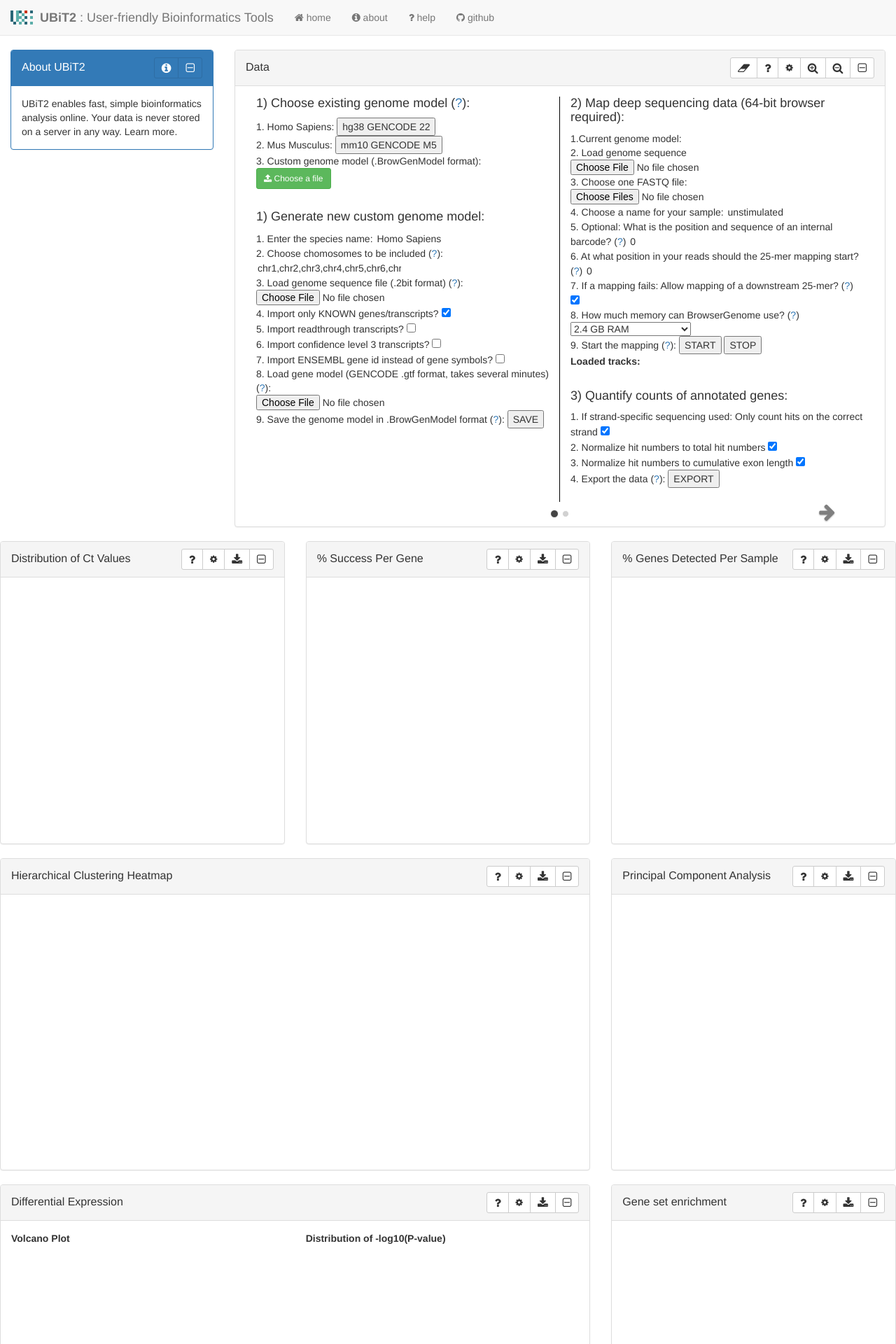
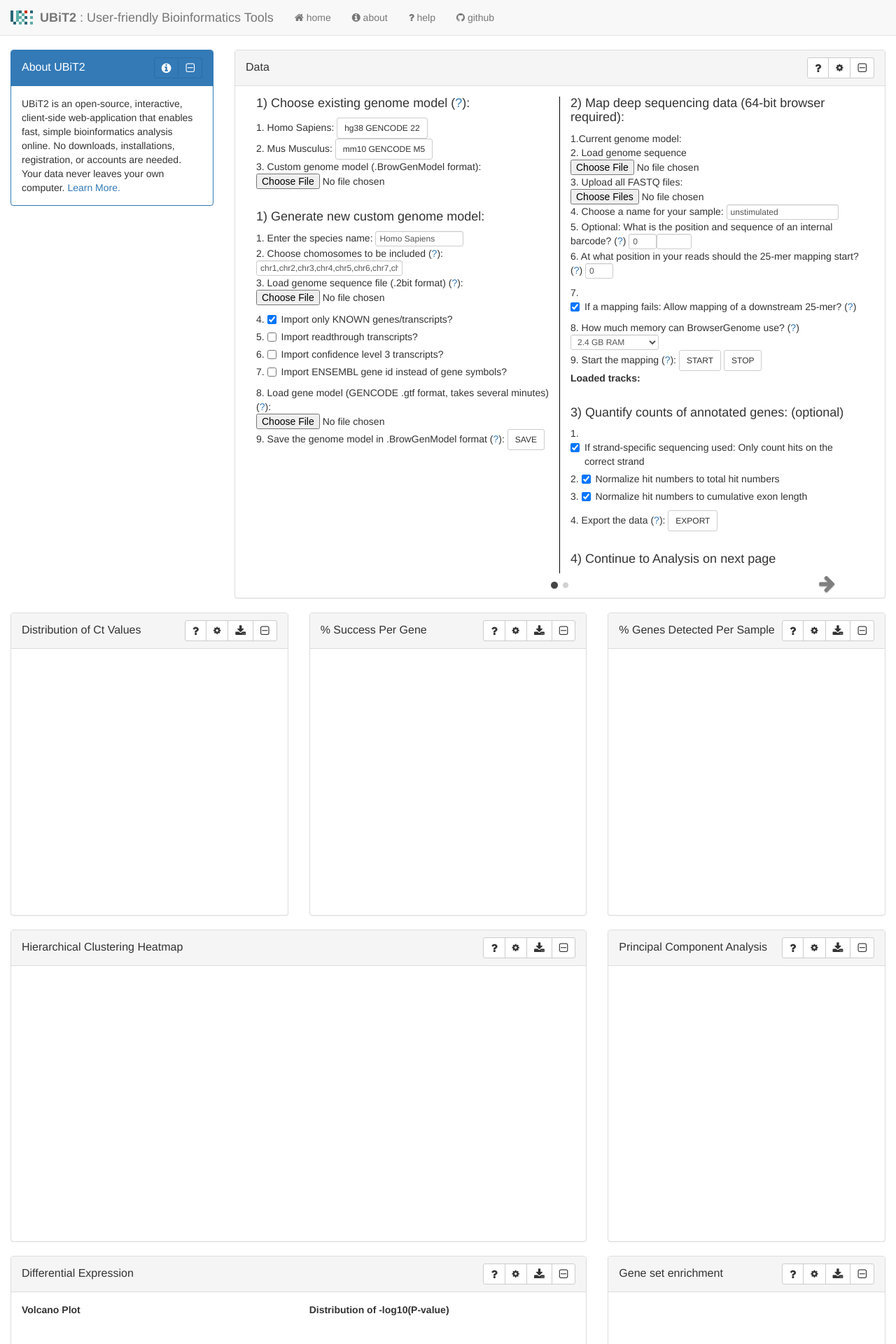
Before and after one commit to JEFworks/ubit2, a Jekyll site: the page built from index.html, in a window 1280 px wide. Shown: the top 1920 px of the page at 70% size. Built offline with Jekyll 4.4.1, drawn with Linux system fonts in a browser that asks for light colours; a script that is not in the unit is left out.

Commit message:
Fixed unclosed first row tag, reformatted inputs and buttons to Bootstrap formats, moved clear table button

```diff
--- a/_includes/head.html
+++ b/_includes/head.html
@@ -31,6 +31,7 @@
      $('[data-toggle="tooltip"]').tooltip({
          placement : 'bottom'
      });
+
      // the first active slide was set to the table because of some overlap glitch
      // $('.carousel').carousel('next');
      $('.carousel').carousel({
@@ -48,7 +49,6 @@
             return;
          }
      });
-
      $('.btn').on('click',function(){
        path = "";
        item = "sup";
--- a/css/jquery.fileupload.css
+++ b/css/jquery.fileupload.css
@@ -10,6 +10,14 @@
  * http://www.opensource.org/licenses/MIT
  */
 
+ /* Default bootstrap only goes to sm */
+.input-xs {
+  height: 22px;
+  padding: 2px 5px;
+  font-size: 12px;
+  line-height: 1.5; /* If Placeholder of the input is moved up, rem/modify this. */
+  border-radius: 3px;
+}
 .fileinput-button {
   position: relative;
   overflow: hidden; /* hides tool tip but also fixes weird scrollbar issue*/
@@ -20,8 +28,6 @@
   top: 0;
   right: 0;
   margin: 0;
-  opacity: 0;
-  -ms-filter: 'alpha(opacity=0)';
   font-size: 200px !important;
   direction: ltr;
   cursor: pointer;
@@ -30,16 +36,28 @@ input[type="file"] {
   line-height: 1ex;
 }
 /* for the filename textbox */
+/*
 input[type="text"]
 {
-    background: transparent;
-    border: none;
+  background-color: #f6f6f6;
+  border: solid 0.75px gray;
 }
+input[type="text"]:hover, textarea:hover {
+  background-color : #dddddd;
+}
+*/
 .carousel-controls{
   position:relative;
   width:100%;
   margin:0 auto;
 }
+/* for flexslider
+.flex-direction-nav{
+  position:relative;
+  width:100%;
+  margin:0 auto;
+}
+*/
 .carousel-indicators{
    top:8px;
 }
@@ -61,11 +79,6 @@ input[type="text"]
   display: none;
 }
 
-input[type="text"]:hover, textarea:hover {
-  border:solid 0.75px gray;
-  background-color : #f6f6f6;
-}
-
 /* Fixes for IE < 8 */
 @media screen\9 {
   .fileinput-button input {
--- a/index.html
+++ b/index.html
@@ -24,7 +24,7 @@ layout: default
 	  <div class="clearfix"></div>
 	</div>
 	<div class="panel-body collapse in" id="infoClose">
-	  UBiT2 enables fast, simple bioinformatics analysis online. Your data is never stored on a server in any way. Learn more.
+	  UBiT2 is an open-source, interactive, client-side web-application that enables fast, simple bioinformatics analysis online. No downloads, installations, registration, or accounts are needed. Your data never leaves your own computer. <a href="about.html">Learn More.</a>
 	</div>
       </div>
       <div id="loading_image" align="center" style="color:red"><h3><i class="fa fa-spinner fa-spin"></i> analyzing <i class="fa fa-spinner fa-spin"></i></h3></div>
@@ -39,11 +39,6 @@ layout: default
 	           		<!-- text field that dynamically displays name of uploaded file
 	           		<input id="filename" type="text" style="display: none;"/>
 	           		-->
-	           		<a class="btn btn-default btn-sm" id = "erase">
-	           		 <span data-toggle="tooltip" data-trigger="hover" title="Clear table">
-	           		  <i class="fa fa-lg fa-eraser"></i>
-	           		 </span>
-	           		</a>
 	           		<a class="btn btn-default btn-sm" data-toggle="tab" href="#dataDesc" aria-expanded="false" aria-controls="dataDesc">
 	           		 <span data-toggle="tooltip" data-trigger="hover" title="Help">
 	           		  <i class="fa fa-lg fa-question"></i>
@@ -52,16 +47,6 @@ layout: default
 	           		<a class="btn btn-default btn-sm" data-toggle="tab" href="#dataOptions" aria-expanded="false" aria-controls="dataOptions">
 	           		  <span data-toggle="tooltip" data-trigger="hover" title="Options">
 	           		  <i class="fa fa-gear"></i>
-	           		 </span>
-	           		</a>
-	           		<a class="btn btn-default btn-sm" href="#dataZoomIn" aria-expanded="false" aria-controls="dataZoomIn">
-	           		  <span data-toggle="tooltip" data-trigger="hover" title="Zoom in">
-	           		  <i id = "zoomin" class="fa fa-lg fa-search-plus"></i>
-	           		 </span>
-	           		</a>
-	           		<a class="btn btn-default btn-sm" href="#dataZoomOut" aria-expanded="false" aria-controls="dataZoomOut">
-	           		  <span data-toggle="tooltip" data-trigger="hover" title="Zoom out">
-	           		  <i id = "zoomout" class="fa fa-lg fa-search-minus" onClick="document.getElementsByClassName('hot handsontable')[0].style.height='600px'; document.getElementById('incsv').style.height='600px';"></i>
 	           		 </span>
 	           		</a>
 	           		<a class="btn btn-default btn-sm" data-toggle="collapse" href="#dataClose" aria-expanded="false" aria-controls="dataClose">
@@ -106,28 +91,50 @@ layout: default
 				      	<div class="col-sm-6 border-right">
 				      		<h4 style = "margin-top: 0;"> 1) Choose existing genome model (<a href="javascript:Help(0);">?</a>):</h4>
 					      	1. Homo Sapiens:
-					      	<button onclick='DownloadBrowGenModel("hg38 GENCODE 22.BrowGenModel");'>hg38 GENCODE 22</button><br>
+					      	<button class="btn btn-default btn-sm" onclick='DownloadBrowGenModel("hg38 GENCODE 22.BrowGenModel");'>hg38 GENCODE 22</button><br>
 					      	2. Mus Musculus:
-					      	<button onclick='DownloadBrowGenModel("mm10 GENCODE M5.BrowGenModel");'>mm10 GENCODE M5</button><br>
+					      	<button class="btn btn-default btn-sm" onclick='DownloadBrowGenModel("mm10 GENCODE M5.BrowGenModel");'>mm10 GENCODE M5</button><br>
 					      	3. Custom genome model (.BrowGenModel format): <br>
-					      	<a class="btn btn-success btn-sm fileinput-button" id = "upload">
-					      	   <span data-toggle="tooltip" data-trigger="hover" title="Upload">
-					      	      <i class="fa fa-upload"></i>
-					      	      Choose a file
-					      	   </span>
-					      	   <input type="file" name="file" id="genomemodelfile" />
-					      	</a>
-					      	<br><br>
+					      	<input type="file" name="file" id="genomemodelfile" />
+					      	<br>
 					      	<h4> 1) Generate new custom genome model:</h4>
-		      				1. Enter the species name: <input type="text" id="speciesname" value="Homo Sapiens" style="width:30%"/><br>
-		      				2. Choose chomosomes to be included (<a href="javascript:Help(1);">?</a>): <input type="text" id="chromosomeselection" value="chr1,chr2,chr3,chr4,chr5,chr6,chr7,chr8,chr9,chr10,chr11,chr12,chr13,chr14,chr15,chr16,chr17,chr18,chr19,chr20,chr21,chr22,chrX,chrY,chrM" style="width:50%"/><br>
+				      	    1. Enter the species name:
+	      					<input type="text" class="form-control input-xs" id="speciesname" value="Homo Sapiens" style="width:30%; display: inline;"/>
+	      					<br>
+	      					2. Choose chomosomes to be included (<a href="javascript:Help(1);">?</a>):
+	      					<input type="text" class="form-control input-xs" id="chromosomeselection" value="chr1,chr2,chr3,chr4,chr5,chr6,chr7,chr8,chr9,chr10,chr11,chr12,chr13,chr14,chr15,chr16,chr17,chr18,chr19,chr20,chr21,chr22,chrX,chrY,chrM" style="width:50%; display: inline;"/><br>
+
 		      	            3. Load genome sequence file (.2bit format) (<a href="javascript:Help(2);">?</a>): <input type="file" id="genomefile4"/>
-		      	            4. Import only KNOWN genes/transcripts? <input type="checkbox" id="import_onlyknown" checked/><br>
-		      	            5. Import readthrough  transcripts? <input type="checkbox" id="import_readthrough"/><br>
-		      	            6. Import confidence level 3 transcripts? <input type="checkbox" id="import_level3"/><br>
-		      	            7. Import ENSEMBL gene id instead of gene symbols?  <input type="checkbox" id="import_ENSG"/><br>
-		      	            8. Load gene model (GENCODE .gtf format, takes several minutes) (<a href="javascript:Help(3);">?</a>): <input type="file" id="refgenealignmentfile" name="files[]"/>
-		      	            9. Save the genome model in .BrowGenModel format (<a href="javascript:Help(4);">?</a>): <button onclick='SaveGenomeModel();'>SAVE</button>
+		      	            <div class="checkbox">
+		      	            	4.
+		      	            	<label>
+		      	            		<input type="checkbox" id="import_onlyknown" checked/>
+		      	            		Import only KNOWN genes/transcripts?
+		      	            	</label>
+		      	            </div>
+		      	            <div class="checkbox">
+		      	            	5.
+		      	            	<label>
+		      	            		<input type="checkbox" id="import_readthrough"/>
+			      	            	Import readthrough  transcripts?
+			      	            </label>
+			      	        </div>
+			      	        <div class="checkbox">
+			      	            6.
+			      	            <label>
+			      	            	<input type="checkbox" id="import_level3"/>
+			      	            	Import confidence level 3 transcripts?
+			      	            </label>
+			      	        </div>
+			      	        <div class="checkbox">
+			      	            7.
+			      	            <label>
+			      	            	<input type="checkbox" id="import_ENSG"/>
+			      	            	Import ENSEMBL gene id instead of gene symbols?
+			      	            </label>
+			      	        </div>
+			      	        8. Load gene model (GENCODE .gtf format, takes several minutes) (<a href="javascript:Help(3);">?</a>): <input type="file" id="refgenealignmentfile" name="files[]"/>
+			      	        9. Save the genome model in .BrowGenModel format (<a href="javascript:Help(4);">?</a>): <button class="btn btn-default btn-sm" onclick='SaveGenomeModel();'>SAVE</button>
 		      				<br><br>
 				      	</div>
 				      	<div id='SeqProgress' style="display:none; padding: 10px; border: 10px solid #CCC; background: #EEE; width:600px; position:absolute; right:20;bottom:20"></div>
@@ -137,32 +144,58 @@ layout: default
 				      		<div id="loadgenomeseq"> 2. Load genome sequence
 				      		   <input type="file" id="genomefile" name="file" />
 				      		</div>
-				      		3. Choose one FASTQ file:
+				      		3. Upload all FASTQ files:
 				      		<input type="file" id="SeqFiles" name="files[]" multiple />
-				      		4. Choose a name for your sample: <input type="text" id="alignmentsamplename" value="unstimulated" style="width:160px;"></input><br>
-				      		5. Optional: What is the position and sequence of an internal barcode? (<a href="javascript:Help(6);">?</a>) <input type="text" id="barcodepos" value="0" style="width:40px"/><input type="text" id="barcode" value="" style="width:50px"/><br>
-				      		6. At what position in your reads should the 25-mer mapping start? (<a href="javascript:Help(7);">?</a>) <input type="text" id="alignmentstart" value="0" style="width:40px"></input><br>
-				      		7. If a mapping fails: Allow mapping of a downstream 25-mer? (<a href="javascript:Help(8);">?</a>) <input type="checkbox" id="secondalignment" checked/><br>
-				      		8. How much memory can BrowserGenome use? (<a href="javascript:Help(9);">?</a>) <select id="highmemmode">
+				      		4. Choose a name for your sample: <input type="text" class="form-control input-xs" id="alignmentsamplename" value="unstimulated" style="width:160px; display: inline"></input><br>
+				      		5. Optional: What is the position and sequence of an internal barcode? (<a href="javascript:Help(6);">?</a>) <input type="text" class="form-control input-xs" id="barcodepos" value="0" style="width:40px; display: inline"/><input type="text" class="form-control input-xs" id="barcode" value="" style="width:50px; display: inline"/><br>
+				      		6. At what position in your reads should the 25-mer mapping start? (<a href="javascript:Help(7);">?</a>) <input type="text" class="form-control input-xs" id="alignmentstart" value="0" style="width:40px; display: inline"></input><br>
+				      		<div class="checkbox">
+			      	            7.
+			      	            <label>
+			      	            	<input type="checkbox" id="secondalignment" checked/>
+			      	            	If a mapping fails: Allow mapping of a downstream 25-mer? (<a href="javascript:Help(8);">?</a>)
+			      	            </label>
+			      	        </div>
+				      		8. How much memory can BrowserGenome use? (<a href="javascript:Help(9);">?</a>)
+				      		<select class="form-control input-xs" id="highmemmode" style="width:30%; display:inline">
 				      		    <option value="0">2.4 GB RAM</option>
 				      		    <option value="1">23 GB RAM (10x faster)</option>
 				      		</select><br>
-				      		9. Start the mapping (<a href="javascript:Help(10);">?</a>): <button onclick='StartDeepSeqAlign();'>START</button>
-				      		<button onclick='run=0;SortSeqAlignment();'>STOP</button>
+				      		9. Start the mapping (<a href="javascript:Help(10);">?</a>): <button class="btn btn-default btn-sm" onclick='StartDeepSeqAlign();'>START</button>
+				      		<button class="btn btn-default btn-sm" onclick='run=0;SortSeqAlignment();'>STOP</button>
 
 				      		<br>
 				      		<b>Loaded tracks: </b><div id="tracks" style="display:inline;"> </div>
 
 				      		<br><br>
 
-				      		<h4> 3) Quantify counts of annotated genes:</h4>
-		   		            1. If strand-specific sequencing used: Only count hits on the correct strand <input type="checkbox" id="hittablestrand" checked/><br>
-		   		            2. Normalize hit numbers to total hit numbers <input type="checkbox" id="hittablenorm" checked/><br>
-		   		            3. Normalize hit numbers to cumulative exon length <input type="checkbox" id="hittablenormrna" checked/><br>
-		   		            4. Export the data (<a href="javascript:Help(11);">?</a>): <button onclick='MeasureGeneExpression("download");'>EXPORT</button>
-
-
+				      		<h4> 3) Quantify counts of annotated genes: (optional)</h4>
+				      		<div class="checkbox">
+			      	            1.
+			      	            <label>
+			      	            	<input type="checkbox" id="hittablestrand" checked/>
+			      	            	If strand-specific sequencing used: Only count hits on the correct strand
+			      	            </label>
+			      	        </div>
+			      	        <div class="checkbox">
+			      	            2.
+			      	            <label>
+			      	            	<input type="checkbox" id="hittablenorm" checked/>
+			      	            	Normalize hit numbers to total hit numbers
+			      	            </label>
+			      	        </div>
+			      	        <div class="checkbox">
+			      	            3.
+			      	            <label>
+			      	            	<input type="checkbox" id="hittablenormrna" checked/>
+			      	            	Normalize hit numbers to cumulative exon length
+			      	            </label>
+			      	        </div>
+		   		            4. Export the data (<a href="javascript:Help(11);">?</a>): <button class="btn btn-default btn-sm" onclick='MeasureGeneExpression("download");'>EXPORT</button>
 		   		            <br><br>
+
+		   					<h4> 4) Continue to Analysis on next page </h4>
+
 		   		            <div id='loadSeq'>
 		   		                <input type="file" id="seqalignmentfile1" name="files[]" style="position:absolute; left:0; top:0; width:98; height:18; opacity: 0; filter:alpha(opacity: 0);" />
 		   		                <input type="file" id="seqalignmentfile2" name="files[]" style="position:absolute; left:0; top:20; width:98; height:18; opacity: 0; filter:alpha(opacity: 0);" />
@@ -184,6 +217,11 @@ layout: default
 				      </div>
 				      <div class="item">
 							<div style="height:150px; overflow: auto">
+								<a class="btn btn-default btn-sm" id = "erase">
+								  <span data-toggle="tooltip" data-trigger="hover" title="Clear table">
+								    <i class="fa fa-lg fa-eraser"></i> Clear table
+								  </span>
+								</a>
 								<div id="incsv" class="hot handsontable"></div>
 							</div>
 							<br>
@@ -207,8 +245,10 @@ layout: default
 				  <br>
 				</div>
 			</div>
+		</div>
    	</div>
   </div>
+  <div style="clear: both;"></div>
 
   <div class="row">
     <div class="col-sm-4">
@@ -801,18 +840,17 @@ layout: default
     });
     hot.render();
   });
-  */
+
 
   $('#zoomin').on('click',function(){
     $('#datapanel').height(1000);
     $('#myCarousel').height(1000);
-    $('#incsv').height(1000);
     hot.updateSettings({
       height: '1000px'
     });
     hot.render();
 });
-
+*/
   $('#erase').on('click',function(){
   	hot.clear();
   });
```
Also changed, not shown: other parts of index.html (+3 -3 lines), 3 other files.
